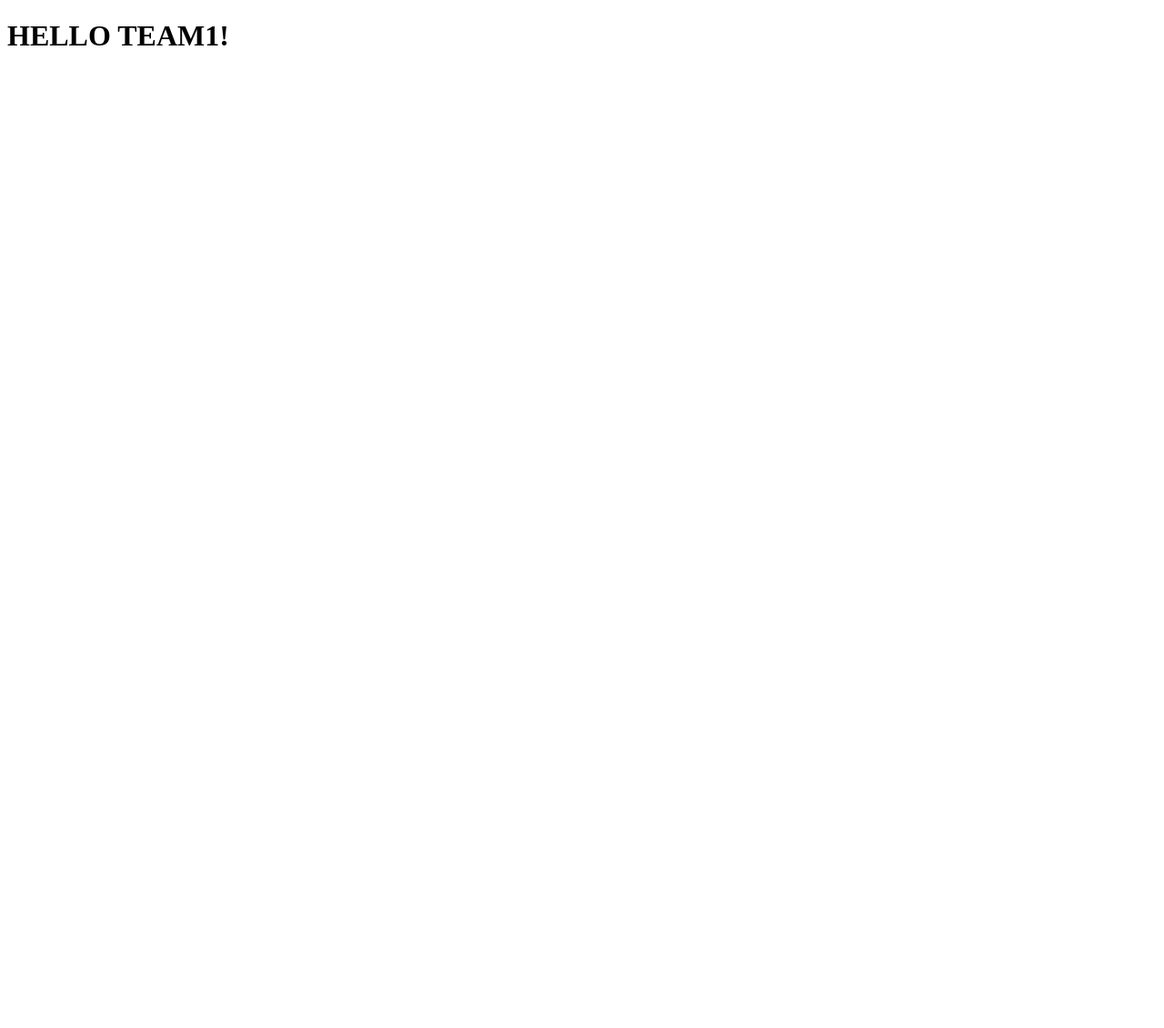
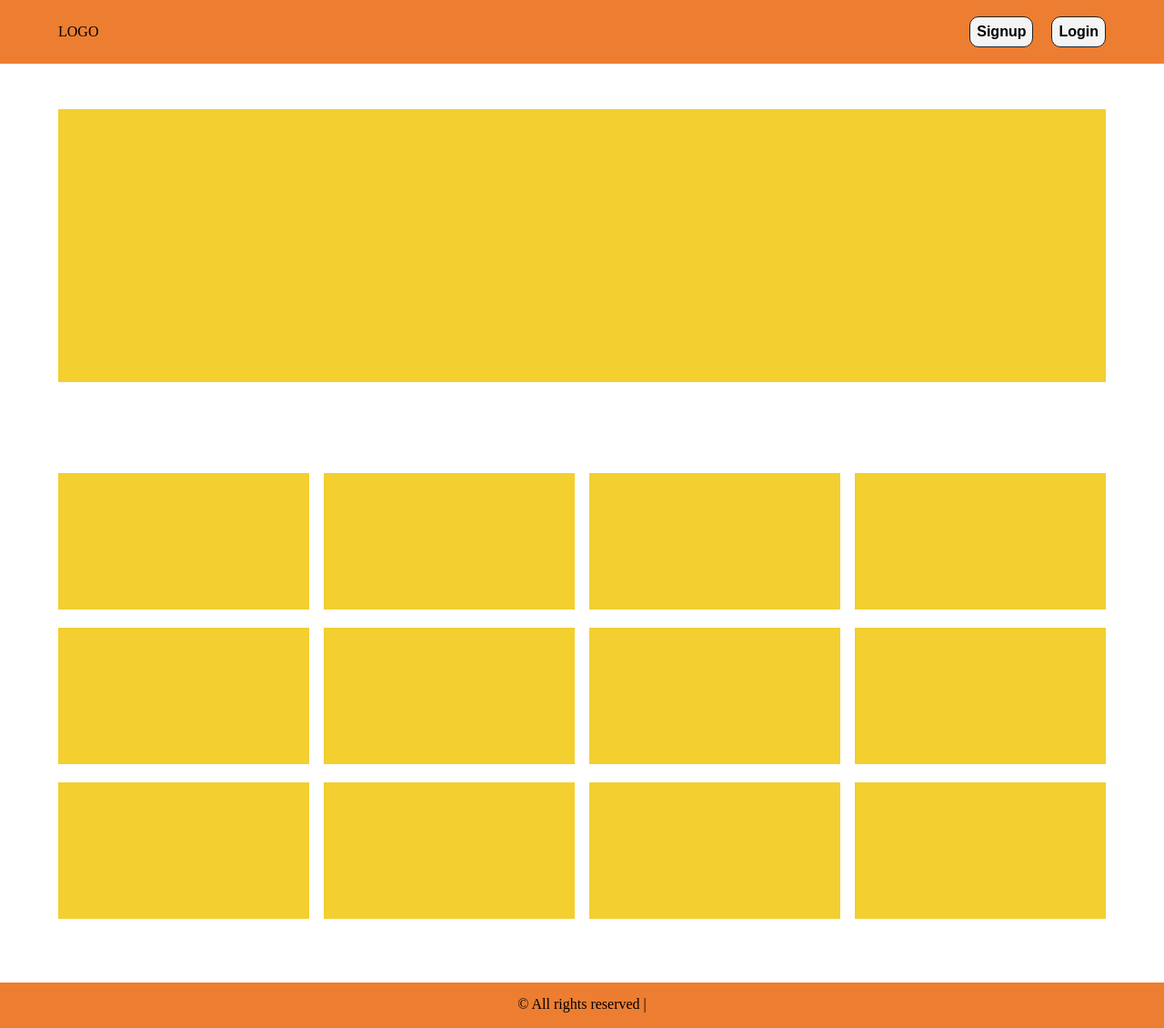
Before and after one commit to emeritas/team1, a website: page app/index.html in a window 1280 px wide. Shown: the whole page at 91% size. Before the commit the page ends 800 px from the top, so only its background shows below. Drawn offline with Linux system fonts and the light colour scheme.

Commit message:
atnaujinta

```diff
--- a/app/index.html
+++ b/app/index.html
@@ -1,28 +1,59 @@
 <!DOCTYPE html>
 <html lang="en">
+<head>
+    <meta charset="UTF-8">
+    <meta http-equiv="X-UA-Compatible" content="IE=edge">
+    <meta name="viewport" content="width=device-width, initial-scale=1.0">
+    <title>Project</title>
 
-<head>
-  <meta charset="UTF-8">
-  <meta http-equiv="X-UA-Compatible" content="IE=edge">
-  <meta name="viewport" content="width=device-width, initial-scale=1.0">
-  <title>HELLO TEAM1</title>
-  <!--build:css css/styles.min.css-->
-  <link rel="stylesheet" href="css/styles.css">
-  <!--endbuild-->
+    <!-- Styles -->
+    <link rel="stylesheet" href="./css/styles.css">
+
+    <!-- JS -->
+    <script defer src="./js/main.js"></script>
+
 </head>
+<body>
+    <header>
+        <div class="container__header">
+            <div class="logo">LOGO</div>
+            <nav class="navigation">
+                <ul class="navigation__list">
+                    <li><button id="signup">Signup</button></li>
+                    <li><button id="login">Login</button></li>
+                </ul>
+            </nav>
+        </div>
+    </header>
 
-<body>
-  <header></header>
+    <main>
+        <div class="wrapper">
+            <div class="container__main">
+                <div class="container__user">
+                    <div class="div"></div>
+                </div>
+                <div class="container__users">
+                    <div class="div"></div>
+                    <div class="div"></div>
+                    <div class="div"></div>
+                    <div class="div"></div>
+                    <div class="div"></div>
+                    <div class="div"></div>
+                    <div class="div"></div>
+                    <div class="div"></div>
+                    <div class="div"></div>
+                    <div class="div"></div>
+                    <div class="div"></div>
+                    <div class="div"></div>
+                </div>
+            </div>
 
-  <main>
-    <h1>HELLO TEAM1!</h1>
-  </main>
+        </div>
+    </main>
 
-  <footer></footer>
+    <footer>
+        <p>&copy; All rights reserved | <span id="current-year"></span></p>
+    </footer>
 
-  <!--build:js js/main.min.js -->
-  <script src="js/main.js"></script>
-  <!-- endbuild -->
 </body>
-
 </html>
--- a/app/scss/styles.scss
+++ b/app/scss/styles.scss
@@ -1,3 +1,124 @@
-.body {
+// Variables
+:root {
+  /* Colors*/
+  --primary-color: #f3cf30;
+  --secondary-color: #ed7e31;
+
+  --buttons-color: #f4f4f4;
+  --text-color: #222;
+
+  /* Sizes*/
+  --large-text: 1.2rem;
+  --medium-text: 1rem;
+  --small-text: 0.8rem;
+}
+
+// Resets
+* {
+  margin: 0;
+  padding: 0;
+  box-sizing: border-box;
+}
+
+// Header
+header {
+  background-color: var(--secondary-color);
+  .container__header {
+    margin: auto;
+    width: 90%;
+    height: 70px;
+    display: flex;
+    justify-content: center;
+    align-content: center;
+
+    .logo {
+      width: 50%;
+      display: flex;
+      justify-content: left;
+      align-items: center;
+    }
+
+    .navigation {
+      width: 50%;
+      display: flex;
+      justify-content: flex-end;
+
+      .navigation__list {
+        list-style: none;
+        display: flex;
+        align-items: center;
+
+        button {
+          padding: 7px;
+          margin-left: 20px;
+          font-weight: 600;
+          font-size: var(--medium-text);
+          border: 1px solid var(--text-color);
+          border-radius: 10px;
+          background-color: var(--buttons-color);
+          cursor: pointer;
+        }
+      }
+    }
+  }
+}
+
+// Main
+.wrapper {
+  margin: auto;
   width: 100%;
+  display: flex;
+  flex-direction: column;
+  justify-content: center;
+  align-content: center;
+
+  .container__main {
+    margin: auto;
+    width: 90%;
+    display: flex;
+    flex-direction: column;
+    justify-content: center;
+    align-content: center;
+
+    .container__user {
+      display: flex;
+      justify-content: space-around;
+      align-content: center;
+
+      div {
+        margin: 50px 0;
+        width: 100%;
+        height: 300px;
+        background-color: var(--primary-color);
+      }
+    }
+
+    .container__users {
+      margin: 50px 0;
+      display: flex;
+      justify-content: space-between;
+      align-content: center;
+      flex-wrap: wrap;
+
+      div {
+        margin-bottom: 20px;
+        width: 24%;
+        height: 150px;
+        background-color: var(--primary-color);
+      }
+    }
+  }
 }
+
+// Footer
+footer {
+  height: 50px;
+  display: flex;
+  justify-content: center;
+  align-content: center;
+  background-color: var(--secondary-color);
+
+  p {
+    padding-top: 15px;
+  }
+}
--- a/gulpfile.js
+++ b/gulpfile.js
@@ -11,7 +11,7 @@ var del = require('del');
 var runSequence = require('gulp4-run-sequence');
 
 // Basic Gulp task syntax
-gulp.task('hello', function() {
+gulp.task('hello', async function() {
   console.log('Hello Team1!');
 })
 
@@ -19,7 +19,7 @@ gulp.task('hello', function() {
 // -----------------
 
 // Start browserSync server
-gulp.task('browserSync', function() {
+gulp.task('browserSync', async function() {
   browserSync({
     server: {
       baseDir: 'app'
@@ -27,7 +27,7 @@ gulp.task('browserSync', function() {
   })
 })
 
-gulp.task('sass', function() {
+gulp.task('sass', async function() {
   return gulp.src('app/scss/**/*.scss') // Gets all files ending with .scss in app/scss and children dirs
     .pipe(sass().on('error', sass.logError)) // Passes it through a gulp-sass, log errors to console
     .pipe(gulp.dest('app/css')) // Outputs it in the css folder
@@ -37,7 +37,7 @@ gulp.task('sass', function() {
 })
 
 // Watchers
-gulp.task('watch', function() {
+gulp.task('watch', async function() {
   gulp.watch('app/scss/**/*.scss', gulp.series('sass'));
   gulp.watch('app/*.html', browserSync.reload,);
   gulp.watch('app/js/**/*.js', browserSync.reload);
@@ -47,7 +47,7 @@ gulp.task('watch', function() {
 // ------------------
 
 // Optimizing CSS and JavaScript
-gulp.task('useref', function() {
+gulp.task('useref', async function() {
 
   return gulp.src('app/*.html')
     .pipe(useref())
@@ -57,7 +57,7 @@ gulp.task('useref', function() {
 });
 
 // Optimizing Images
-gulp.task('images', function() {
+gulp.task('images', async function() {
   return gulp.src('app/images/**/*.+(png|jpg|jpeg|gif|svg)')
     // Caching images that ran through imagemin
     .pipe(cache(imagemin({
@@ -68,7 +68,7 @@ gulp.task('images', function() {
 
 
 // Cleaning
-gulp.task('clean', function() {
+gulp.task('clean', async function() {
   return del.sync('dist').then(function(cb) {
     return cache.clearAll(cb);
   });
@@ -81,7 +81,7 @@ gulp.task('clean:dist', async function() {
 // Build Sequences
 // ---------------
 
-gulp.task('default', function(callback) {
+gulp.task('default', async function(callback) {
   runSequence(['sass', 'browserSync'], 'watch',
     callback
   )
```
Also changed, not shown: app/pages/user_page.html (added, +31 -0 lines), app/css/styles.css, app/js/user.js (added).
